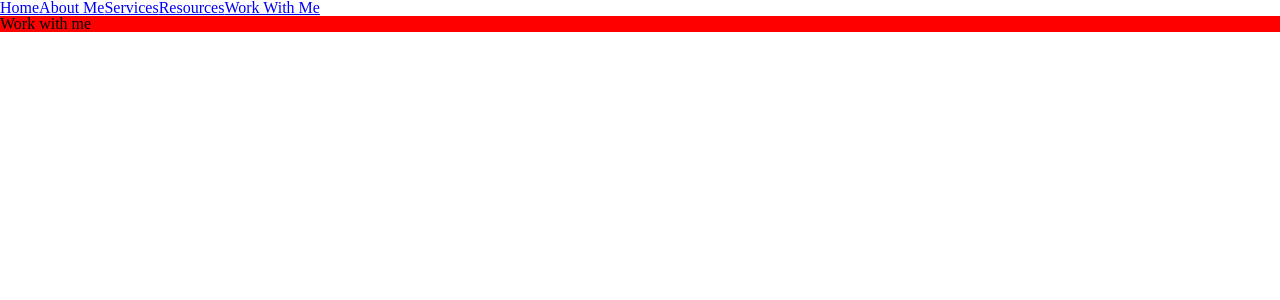
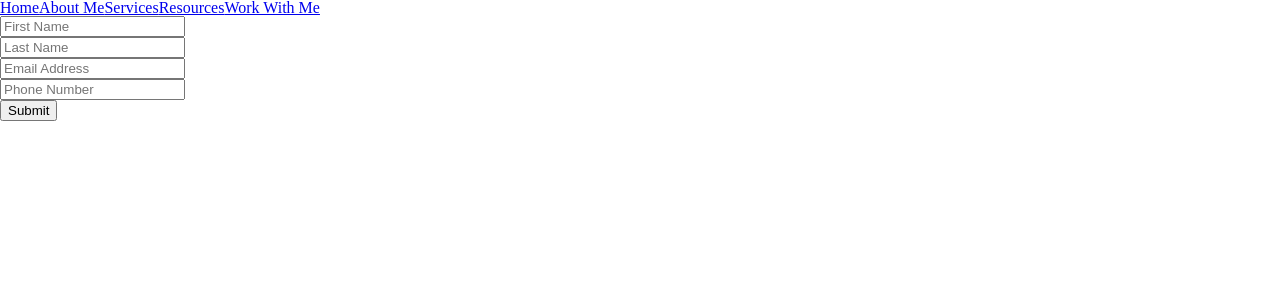
Before and after one commit to dannym-10/michoel-mayerield, a React (Vite) app: page /work-with-me in a window 1280 px wide. Shown: the top 300 px of the page. Built offline with nearby package versions, Linux system fonts and the light colour scheme.

Commit message:
updates work-with-me page to include form for contacting

```diff
--- a/package.json
+++ b/package.json
@@ -12,9 +12,11 @@
   "dependencies": {
     "react": "^18.2.0",
     "react-dom": "^18.2.0",
+    "react-hook-form": "^7.47.0",
     "react-router-dom": "^6.15.0"
   },
   "devDependencies": {
+    "@hookform/devtools": "^4.3.1",
     "@types/react": "^18.2.15",
     "@types/react-dom": "^18.2.7",
     "@typescript-eslint/eslint-plugin": "^6.0.0",
--- a/src/Pages/WorkWithMe.tsx
+++ b/src/Pages/WorkWithMe.tsx
@@ -1,12 +1,63 @@
-import React from 'react';
+import React, { useEffect } from 'react';
+import { useForm } from 'react-hook-form';
+import { DevTool } from '@hookform/devtools';
+interface WorkWithMeProps { }
 
-interface WorkWithMeProps {}
+interface FormData {
+  firstName: string;
+  lastName?: string;
+  email: string;
+  phone: number;
+  interests: string; // update to a dropdown of values
+  methodOfContact: string; // best method to get in contact phone, text, email?
+}
+
 
 export const WorkWithMe: React.FC<WorkWithMeProps> = () => {
+  const form = useForm<FormData>();
+  const { formState, control, register, handleSubmit, reset } = form;
+  const { errors, isSubmitSuccessful } = formState;
+
+  const onSubmit = (data: FormData) => {
+    console.log('submitting', data);
+  }
+
+  useEffect(() => {
+    isSubmitSuccessful && reset()
+  }, [isSubmitSuccessful])
 
   return (
-    <div style={{backgroundColor: 'red'}}>
-      Work with me
+    <div>
+      <form onSubmit={handleSubmit(onSubmit)} noValidate>
+        <div>
+          <input id='firstName' placeholder='First Name' {...register("firstName", {
+            required: 'First name is required'
+          })} />
+          <p>{errors.firstName?.message}</p>
+        </div>
+        <div>
+          <input id='lastName' placeholder='Last Name' {...register("lastName")} />
+        </div>
+        <div>
+          <input id='email' type='email' placeholder='Email Address' {...register("email", {
+            pattern: {
+              value: /^[a-zA-Z0-9.!#$%&'*+/=?^_`{|}~-]+@[a-zA-Z0-9-]+(?:\.[a-zA-Z0-9-]+)*$/,
+              message: 'Please enter a valid email address'
+            }
+          })} />
+          <p>{errors.email?.message}</p>
+        </div>
+        <div>
+          <input id='phone' type='number' placeholder='Phone Number' {...register("phone", {
+            required: 'Phone number is required'
+          })} />
+          <p>{errors.phone?.message}</p>
+        </div>
+        <div>
+          <button type='submit'>Submit</button>
+        </div>
+      </form>
+      <DevTool control={control} />
     </div>
   );
 };
```
Also changed, not shown: 1 other file (tests, documents, lock files or other folders).
